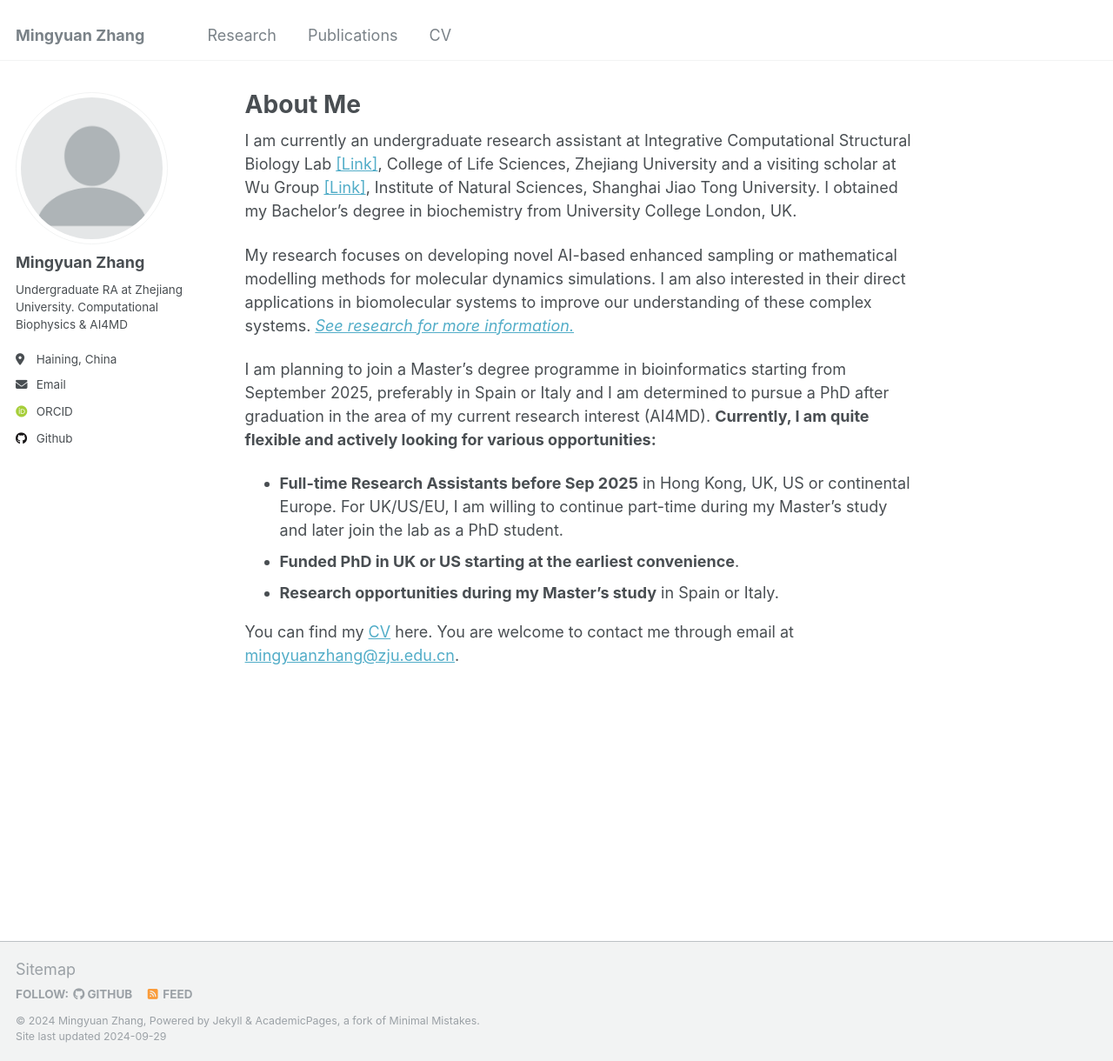
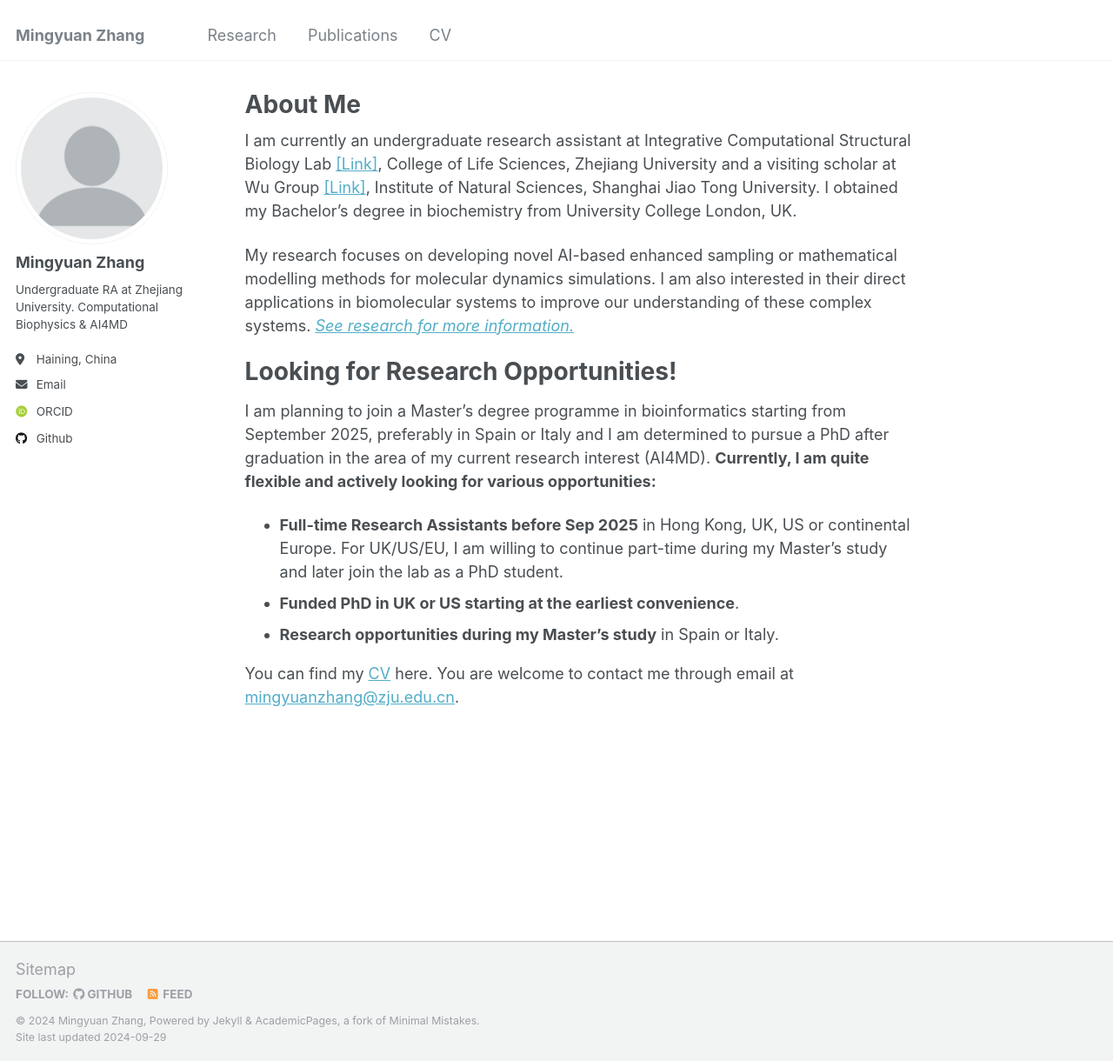
Before and after one commit to Mingyuan00/Mingyuan00.github.io, a Jekyll site: the page built from _pages/about.md, in a window 1280 px wide and 1220 px high. Shown: the whole window at 87% size. Built offline with Jekyll 4.4.1, drawn with Linux system fonts in a browser that asks for light colours; some web fonts are replaced.

Commit message:
Update about.md

```diff
--- a/_pages/about.md
+++ b/_pages/about.md
@@ -11,6 +11,9 @@ I am currently an undergraduate research assistant at Integrative Computational
 
 My research focuses on developing novel AI-based enhanced sampling or mathematical modelling methods for molecular dynamics simulations. I am also interested in their direct applications in biomolecular systems to improve our understanding of these complex systems. [*See research for more information.*](/research/)
 
+Looking for Research Opportunities!
+======
+
 I am planning to join a Master's degree programme in bioinformatics starting from September 2025, preferably in Spain or Italy and I am determined to pursue a PhD after graduation in the area of my current research interest (AI4MD). **Currently, I am quite flexible and actively looking for various opportunities:**
 
 - **Full-time Research Assistants before Sep 2025** in Hong Kong, UK, US or continental Europe. For UK/US/EU, I am willing to continue part-time during my Master's study and later join the lab as a PhD student.
```
